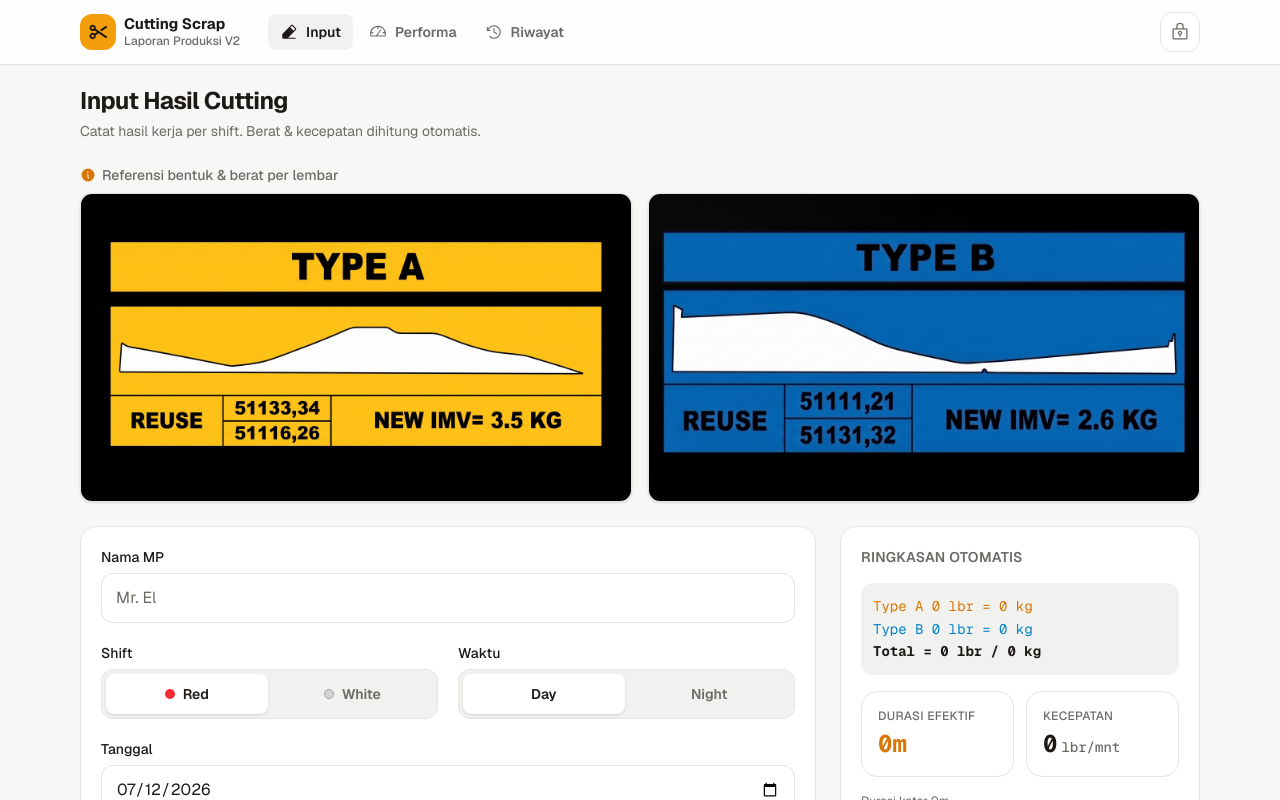
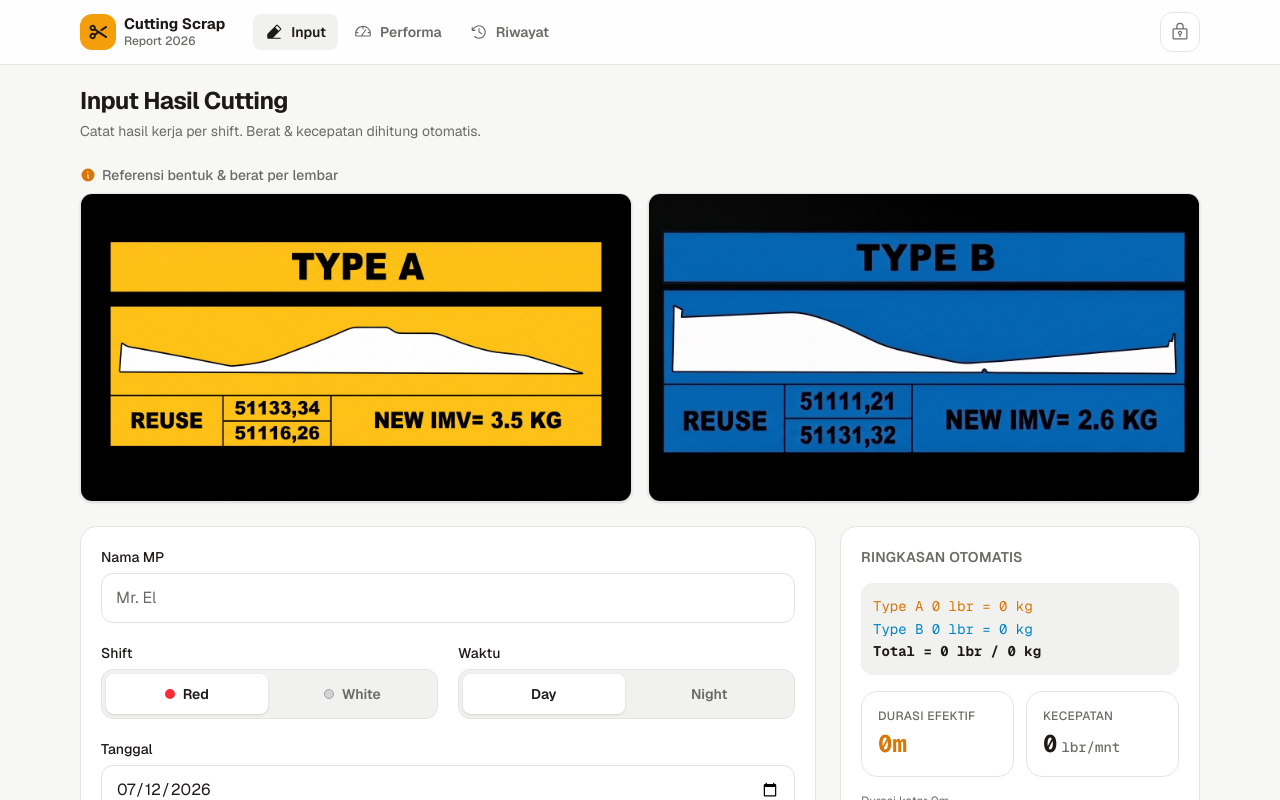
Before and after one commit to El-hash97/cutting-scrap, a Next.js app: page / in a window 1280 px wide. Shown: the top 800 px of the page. Built offline with nearby package versions, Linux system fonts and the light colour scheme.

Commit message:
update share photo

```diff
--- a/app/layout.tsx
+++ b/app/layout.tsx
@@ -14,7 +14,7 @@ const geistMono = Geist_Mono({
 });
 
 export const metadata: Metadata = {
-  title: "Cutting Scrap — Report 2026",
+  title: "Cutting Scrap Report 2026",
   description:
     "Pencatatan, pemantauan, dan pelaporan hasil cutting scrap. Kalkulasi otomatis, dashboard, dan laporan siap dibagikan.",
 };
--- a/components/Nav.tsx
+++ b/components/Nav.tsx
@@ -60,7 +60,7 @@ export default function Nav() {
             <span className="hidden text-[15px] leading-tight sm:block">
               Cutting Scrap
               <span className="block text-xs font-medium text-muted">
-                Laporan Produksi V2
+                Report 2026
               </span>
             </span>
           </Link>
```
